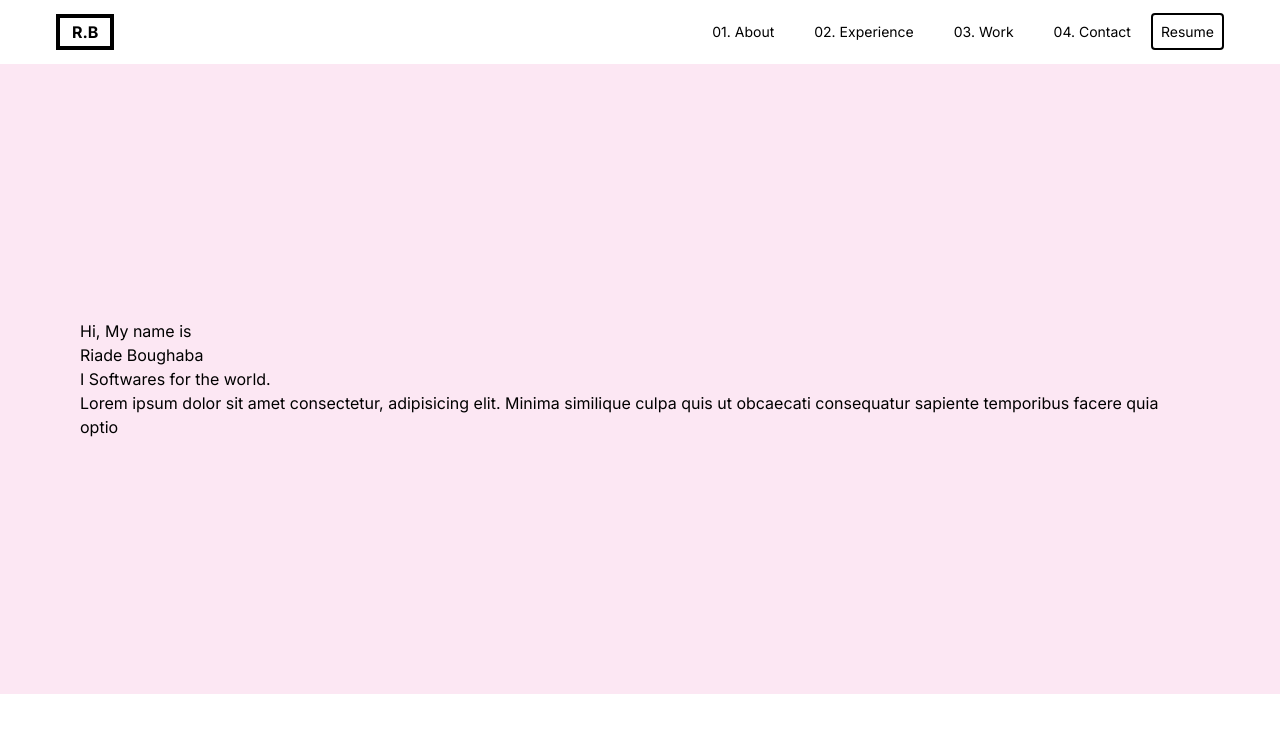
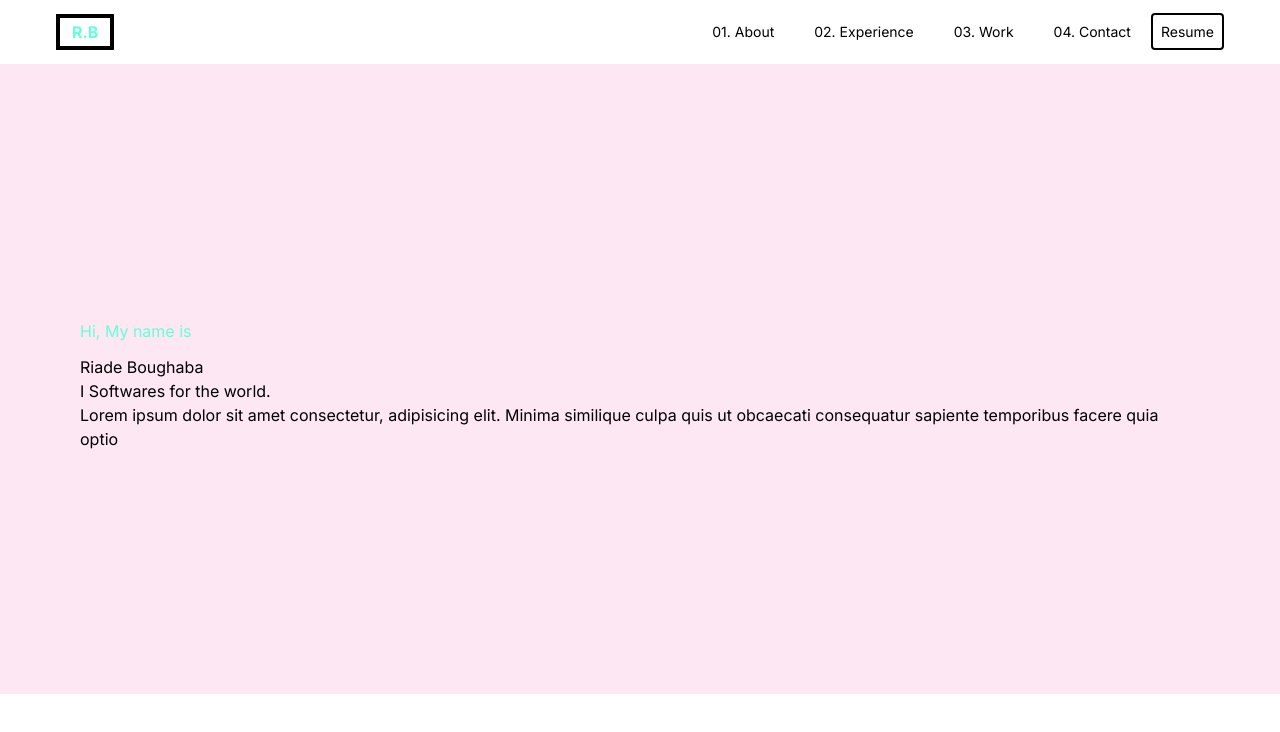
Before and after one commit to Riade-bg/riadeportfolio, a Next.js app in the folder v2portfolio/: page / in a window 1280 px wide. Shown: the top 732 px of the page. Built offline with nearby package versions, Linux system fonts and the light colour scheme.

Commit message:
New Update

```diff
--- a/v2portfolio/app/components/header/header.tsx
+++ b/v2portfolio/app/components/header/header.tsx
@@ -2,7 +2,7 @@ const Header = () => {
     return(
         <div className="h-[630px] w-full">
             <div className="bg-pink-100 h-full px-20 flex flex-col justify-center">
-                <p>Hi, My name is</p>
+                <p className="text-[#64ffda] py-3">Hi, My name is</p>
                 <h1>Riade Boughaba</h1>
                 <h3>I Softwares for the world.</h3>
                 <p>Lorem ipsum dolor sit amet consectetur, adipisicing elit. Minima similique culpa quis ut obcaecati consequatur sapiente temporibus facere quia optio</p>
--- a/v2portfolio/app/components/navbar/navbar.tsx
+++ b/v2portfolio/app/components/navbar/navbar.tsx
@@ -22,7 +22,7 @@ const Navbar = () => {
     return(
         <nav className="w-full top-0 flex flex-1 justify-between items-center px-14 py-5 shadow-md bg-blur">
             <div>
-                <a href={"/"} className="px-3 py-1 border-4 border-black text-md font-bold">
+                <a href={"/"} className="px-3 py-1 border-4 border-black text-md font-bold text-[#64ffda]">
                     R.B
                 </a>
             </div>
```
